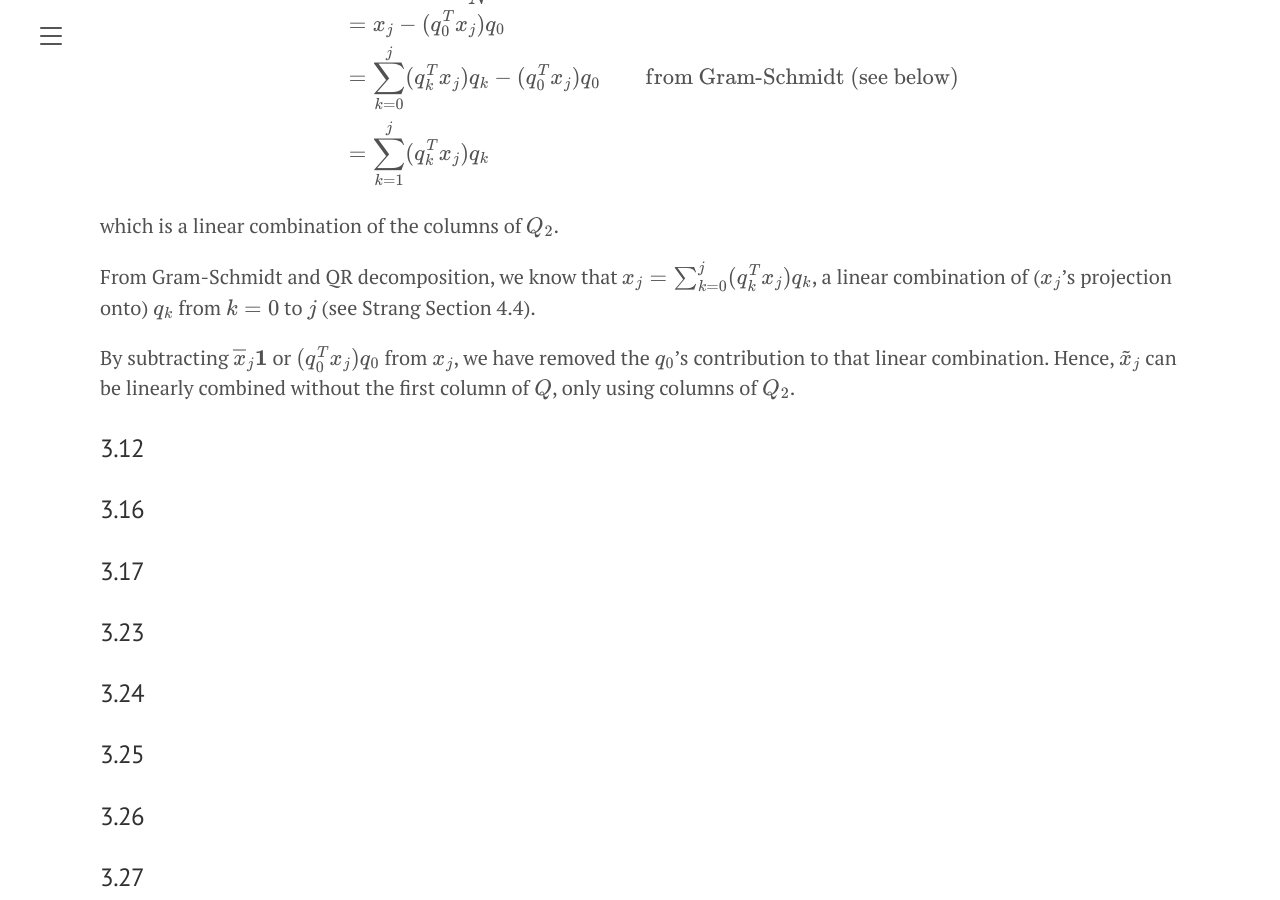
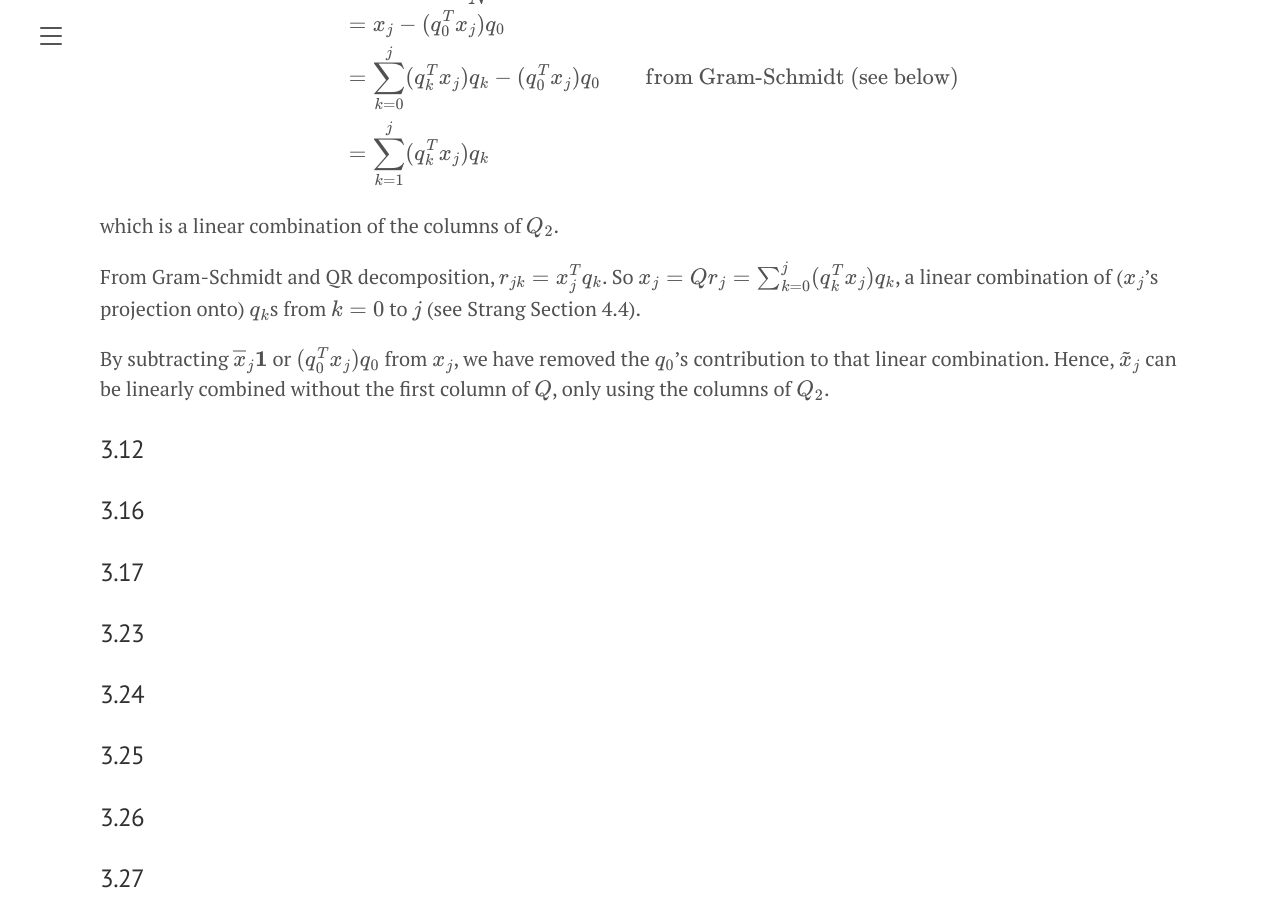
Before and after one commit to briansmlee/briansmlee.github.io, a Jekyll site: the page built from docs/_esl_posts/03_04_Exercises.md, in a window 1280 px wide and 900 px high, scrolled down 3404 px. Built offline with Jekyll 4.4.1, drawn with Linux system fonts in a browser that asks for light colours; formulas are drawn with MathJax 3.

Commit message:
ESL Ex 3.8 Part 1 more explanation

```diff
--- a/docs/_esl_posts/03_04_Exercises.md
+++ b/docs/_esl_posts/03_04_Exercises.md
@@ -111,9 +111,9 @@ $$ \begin{align*}
 
 which is a linear combination of the columns of $Q_2$.
 
-From Gram-Schmidt and QR decomposition, we know that $x_j = \sum_{k = 0}^{j} (q_k^T x_j) q_k$, a linear combination of ($x_j$'s projection onto) $q_k$ from $k=0$ to $j$ (see Strang Section 4.4).
+From Gram-Schmidt and QR decomposition, $r_{jk} = x_j^Tq_k$. So $x_j = Qr_j = \sum_{k = 0}^{j} (q_k^T x_j) q_k$, a linear combination of ($x_j$'s projection onto) $q_k$s from $k=0$ to $j$ (see Strang Section 4.4).
 
-By subtracting $\overline{x}\_j \mathbf{1}$ or $(q_0^T x_j) q_0$ from $x_j$, we have removed the $q_0$'s contribution to that linear combination. Hence, $\tilde{x}\_j$ can be linearly combined without the first column of $Q$, only using columns of $Q_2$.
+By subtracting $\overline{x}\_j \mathbf{1}$ or $(q_0^T x_j) q_0$ from $x_j$, we have removed the $q_0$'s contribution to that linear combination. Hence, $\tilde{x}\_j$ can be linearly combined without the first column of $Q$, only using the columns of $Q_2$.
 
 ### 3.12
 
```
